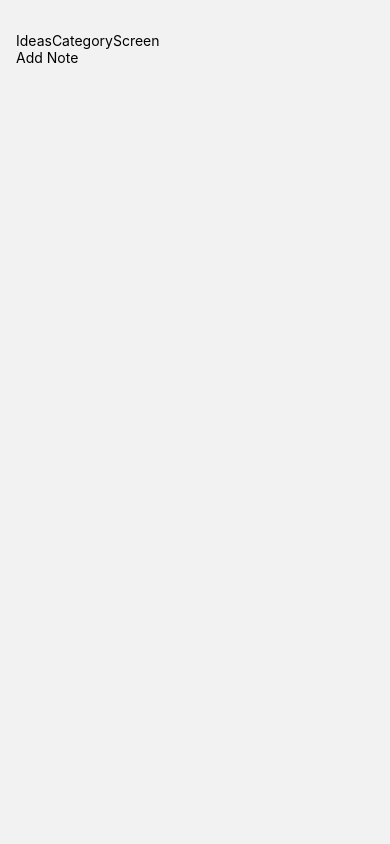
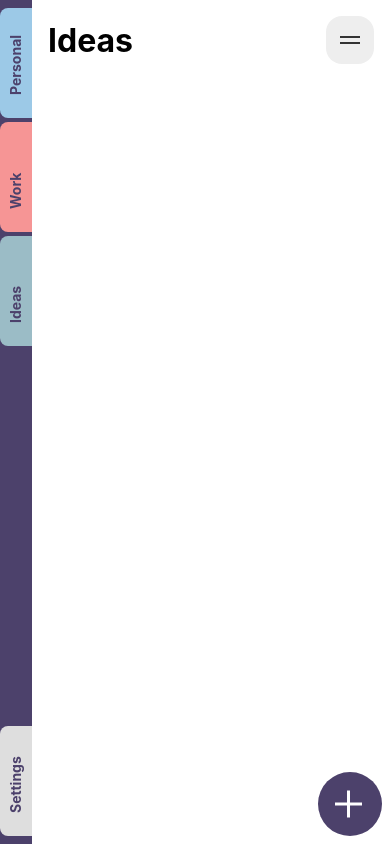
Before and after one commit to GretaVait/react-native-todo-app, a React Native app: screen /IdeasCategoryScreen in a window 390 px wide. Built offline with nearby package versions, Linux system fonts and the light colour scheme.

Commit message:
categories left tab

```diff
--- a/App.jsx
+++ b/App.jsx
@@ -26,7 +26,11 @@ export default function App() {
       <SafeAreaProvider>
         <NavigationContainer>
           <SafeAreaView style={{ flex: 1 }}>
-            <KeyboardAvoidingView behavior={Platform.OS === 'ios' ? 'height' : 'height'} style={{ flex: 1 }}>
+            <KeyboardAvoidingView behavior={Platform.OS === 'ios' ? 'height' : 'height'} style={{ flex: 1, flexDirection: 'row' }}>
+
+              <View style={{ width: 32 }}>
+                <Catgories  />
+              </View>
 
               <Stack.Navigator>
                 <Stack.Screen name="HomeScreen" component={HomeScreen} options={{ headerShown: false }} />
--- a/components/Categories.jsx
+++ b/components/Categories.jsx
@@ -1,20 +1,26 @@
 // Base
-import React from 'react'
+import React, { useEffect } from 'react'
 import { View, Text, StyleSheet, TouchableOpacity } from 'react-native'
 // Navigation
 import { useNavigation } from '@react-navigation/core'
+// Redux
+import { useDispatch } from 'react-redux'
+import { useSelector } from 'react-redux'
+import { toggleCategory } from '../redux/actions/categoryActions'
 // Colors
 import colors from '../constants/colors'
 
-const Catgories = () => {
+const Catgories = ({ active }) => {
   const nav = useNavigation()
+  const dispatch = useDispatch()
+  const category = useSelector(state => state.category)
 
   const data = [
     {
       id: 456,
       title: 'Personal',
       screen: 'HomeScreen',
-      color: '#FFF'
+      color: '#9CC9E7'
     },
     {
       id: 123,
@@ -30,13 +36,18 @@ const Catgories = () => {
     },
   ]
 
+  const handleCategoryPress = (screen, category) => {
+    nav.navigate(screen)
+    dispatch(toggleCategory(category))
+  }
+
   return (
     <View style={styles.categoriesList}>
 
       <View>
         {
           data.map(item => (
-            <TouchableOpacity key={item.id} style={{ ...styles.category, backgroundColor: item.color }} onPress={() => { nav.navigate(item.screen) }}>
+            <TouchableOpacity key={item.id} style={{ ...styles.category, backgroundColor: category.activeItem === item.title ? '#FFF' : item.color }} onPress={() => { handleCategoryPress(item.screen, item.title) }}>
               <Text style={styles.categoryText}>{item.title}</Text>
             </TouchableOpacity>
           ))
--- /dev/null
+++ b/redux/actions/categoryActions.js
@@ -0,0 +1,7 @@
+// Actions
+const toggleCategory = (activeItem) => ({
+  type: "TOGGLE_CATEGORY",
+  activeItem
+})
+
+export { toggleCategory }
--- /dev/null
+++ b/redux/reducers/categoryReducer.js
@@ -0,0 +1,17 @@
+const categoryInitialState = {
+  activeItem: 'personal'
+}
+
+const categoryReducer = (state = categoryInitialState, action) => {
+  switch (action.type) {
+    case 'TOGGLE_CATEGORY':
+      return {
+        ...state,
+        activeItem: action.activeItem
+      }
+    default:
+      return state
+  }
+}
+
+export default categoryReducer
--- a/redux/reducers/noteReducer.js
+++ b/redux/reducers/noteReducer.js
@@ -24,7 +24,7 @@ export default (state = initialState, action) => {
           body: '',
           date: 0,
           file: [],
-          category: 'personal',
+          category: '',
           completed: false,
           deleted: false,
           pinned: true,
--- a/redux/store.js
+++ b/redux/store.js
@@ -1,8 +1,10 @@
 import { combineReducers, createStore } from "redux"
+import categoryReducer from "./reducers/categoryReducer";
 import noteReducer from "./reducers/noteReducer"
 
 const reducer = combineReducers({
-  notes: noteReducer
+  notes: noteReducer,
+  category: categoryReducer
 });
 
 const store = createStore(reducer)
--- a/screens/HomeScreen.jsx
+++ b/screens/HomeScreen.jsx
@@ -1,26 +1,11 @@
 // Base
 import React, { useEffect, useState } from 'react'
-import { View, Text, StyleSheet, TouchableOpacity, FlatList, SectionList, ScrollView } from 'react-native'
-// Lib
-import { Icon } from 'react-native-elements'
-// Navigation
-import { useNavigation } from '@react-navigation/core'
-// Colors
-import colors from '../constants/colors'
 // Comp
-import Container from '../components/Container'
-import ButtonSmall from '../components/ButtonSmall'
-import Note from '../components/Note'
-import Catgories from '../components/Categories'
+import Category from '../sections/Category'
 // Redux
 import { useSelector } from 'react-redux'
-import { completeNote, updateNote } from '../redux/actions/noteActions'
-import { useDispatch } from 'react-redux'
-import Title from '../components/Title'
 
 const HomeScreen = ({ navigation }) => {
-  const nav = useNavigation()
-  const dispatch = useDispatch()
   const notes = useSelector(state => state.notes)
   const [notesList, setNoteList] = useState([])
 
@@ -31,91 +16,18 @@ const HomeScreen = ({ navigation }) => {
     setNoteList([
       {
         title: 'Pinned',
-        data: sortedNotes.filter(note => note.pinned === true)
+        data: sortedNotes.filter(note => note.pinned === true && note.category === 'personal')
       },
       {
         title: 'Upcoming',
-        data: sortedNotes.filter(note => note.pinned === false)
+        data: sortedNotes.filter(note => note.pinned === false && note.category === 'personal')
       }
     ])
   }, [notes])
 
   return (
-    <View style={{ flex: 1, flexDirection: 'row' }}>
-      <View style={{ width: 32 }}>
-        <Catgories />
-      </View>
-
-      <Container>
-        <View style={styles.header}>
-          <Text style={styles.title}>Reminders</Text>
-
-          <ButtonSmall>
-            <View style={{ ...styles.menuLine, marginBottom: 4 }} />
-            <View style={styles.menuLine} />
-          </ButtonSmall>
-
-        </View>
-
-        <SectionList
-          sections={notesList}
-          keyExtractor={(item, index) => item + index}
-          renderItem={({ item }) => (
-            <Note
-              title={item.title}
-              body={item.body}
-              date="Today, 4:30PM"
-              completed={item.completed}
-              id={item.id}
-              handleCompleteNote={() => { dispatch(completeNote(item.id)) }}
-              navigation={navigation}
-              // handleEditNote={handleEditNote}
-            />
-          )}
-          renderSectionHeader={({ section: { title }, section }) => (
-            section.data.length > 0 &&
-              <Title style={styles.subtitle}>{title}</Title>
-          )}
-        />
-
-        <TouchableOpacity style={ styles.addNoteButton } onPress={() => { nav.navigate('NoteScreen') }}>
-          <Icon name="add-outline" type="ionicon" size={48} color="white" />
-        </TouchableOpacity>
-      </Container>
-    </View>
+    <Category navigation={navigation} title="Personal" notes={notesList} />
   )
 }
 
-const styles = StyleSheet.create({
-  header: {
-    flexDirection: 'row',
-    alignItems: 'center',
-    justifyContent: 'space-between',
-    marginBottom: 32
-  },
-  title: {
-    fontSize: 32,
-    fontWeight: 'bold'
-  },
-  addNoteButton: {
-    position: 'absolute',
-    bottom: 8,
-    right: 8,
-    backgroundColor: colors.purple,
-    borderRadius: 500,
-    width: 64,
-    height: 64,
-    alignItems: 'center',
-    justifyContent: 'center'
-  },
-  menuLine: {
-    width: 20,
-    height: 2,
-    backgroundColor: colors.black,
-  },
-  subtitle: {
-    marginBottom: 8
-  }
-})
-
 export default HomeScreen
--- a/screens/IdeasCategoryScreen.jsx
+++ b/screens/IdeasCategoryScreen.jsx
@@ -1,28 +1,32 @@
 // Base
-import React from 'react'
-import { View, Text, StyleSheet, TouchableOpacity } from 'react-native'
-// Navigation
-import { useNavigation } from '@react-navigation/core'
+import React, { useEffect, useState } from 'react'
+// Redux
+import { useSelector } from 'react-redux'
+import Category from '../sections/Category'
 
-const IdeasCategoryScreen = () => {
-  const nav = useNavigation()
+const IdeasCategoryScreen = ({ navigation }) => {
+  const notes = useSelector(state => state.notes)
+  const [notesList, setNoteList] = useState([])
+
+  useEffect(() => {
+    console.log(notes, 'note')
+    const sortedNotes = notes.sort((a, b) => { return b.id - a.id })
+
+    setNoteList([
+      {
+        title: 'Pinned',
+        data: sortedNotes.filter(note => note.pinned === true && note.category === 'work')
+      },
+      {
+        title: 'Upcoming',
+        data: sortedNotes.filter(note => note.pinned === false && note.category === 'work')
+      }
+    ])
+  }, [notes])
 
   return (
-    <View style={styles.container}>
-      <Text>IdeasCategoryScreen</Text>
-      <TouchableOpacity onPress={() => { nav.navigate('NoteScreen') }}>
-        <Text>Add Note</Text>
-      </TouchableOpacity>
-    </View>
+    <Category navigation={navigation} title="Ideas" notes={notesList} />
   )
 }
 
-const styles = StyleSheet.create({
-  container: {
-    flex: 1,
-    paddingVertical: 32,
-    paddingHorizontal: 16
-  }
-})
-
 export default IdeasCategoryScreen
--- a/screens/NoteScreen.jsx
+++ b/screens/NoteScreen.jsx
@@ -25,7 +25,8 @@ const NoteScreen = ({ route }) => {
   const [note, setNote] = useState({
     title: '',
     body: '',
-    pinned: false
+    pinned: false,
+    category: 'personal'
   })
 
   useEffect(() => {
@@ -35,7 +36,8 @@ const NoteScreen = ({ route }) => {
       setNote({
         title: noteToEdit[0]?.title,
         body: noteToEdit[0]?.body,
-        pinned: noteToEdit[0]?.pinned
+        pinned: noteToEdit[0]?.pinned,
+        category: noteToEdit[0]?.category
       })
     }
   }, [route.params?.noteId])
@@ -44,7 +46,8 @@ const NoteScreen = ({ route }) => {
     const newNote = {
       title: note.title,
       body: note.body || '',
-      pinned: note.pinned
+      pinned: note.pinned,
+      category: note.category
     }
     if (route.params?.noteId) {
       dispatch(updateNote({ noteId: route.params.noteId, note: newNote }))
@@ -120,10 +123,56 @@ const NoteScreen = ({ route }) => {
             }))
           }}
         />
+
+        <Title>Category</Title>
+        <View style={styles.categoriesList}>
+          <CategoryItem
+            title="Personal"
+            color="#9CC9E7"
+            active={note.category === 'personal'}
+            onSelect={() => {
+              setNote((prevState) => ({
+                ...prevState,
+                category: 'personal'
+              }))
+            }}
+          />
+          <CategoryItem
+            title="Work"
+            color="#F69595"
+            active={note.category === 'work'}
+            onSelect={() => {
+              setNote((prevState) => ({
+                ...prevState,
+                category: 'work'
+              }))
+            }}
+          />
+          <CategoryItem
+            title="Ideas"
+            color="#9BBCC6"
+            active={note.category === 'ideas'}
+            onSelect={() => {
+              setNote((prevState) => ({
+                ...prevState,
+                category: 'ideas'
+              }))
+            }}
+          />
+        </View>
       </View>
     </Container>
   )
 }
+
+const CategoryItem = ({ title, color, active, onSelect }) => (
+  <TouchableOpacity style={{ ...styles.category, backgroundColor: color }} onPress={onSelect}>
+    <View style={{ ...styles.categorySelected, opacity: active ? 1 : 0 }}>
+      <Icon name="checkmark-outline" type="ionicon" size={10} color="white" />
+    </View>
+    <Text style={styles.categoryText}>{title}</Text>
+  </TouchableOpacity>
+)
 
 const styles = StyleSheet.create({
   input: {
@@ -148,6 +197,32 @@ const styles = StyleSheet.create({
   },
   actionsButton: {
     marginRight: 8
+  },
+  categoriesList: {
+    flexDirection: 'row',
+    flexWrap: 'wrap'
+  },
+  category: {
+    position: 'relative',
+    paddingHorizontal: 16,
+    paddingVertical: 8,
+    borderRadius: 8,
+    marginRight: 16,
+  },
+  categoryText: {
+    color: colors.purple,
+    fontWeight: 'bold'
+  },
+  categorySelected: {
+    alignItems: 'center',
+    justifyContent: 'center',
+    position: 'absolute',
+    top: -4,
+    right: -4,
+    backgroundColor: colors.purple,
+    borderRadius: 500,
+    width: 16,
+    height: 16
   }
 })
 
--- a/screens/WorkCategoryScreen.jsx
+++ b/screens/WorkCategoryScreen.jsx
@@ -1,28 +1,32 @@
 // Base
-import React from 'react'
-import { View, Text, StyleSheet, TouchableOpacity } from 'react-native'
-// Navigation
-import { useNavigation } from '@react-navigation/core'
+import React, { useEffect, useState } from 'react'
+// Redux
+import { useSelector } from 'react-redux'
+import Category from '../sections/Category'
 
-const WorkCategoryScreen = () => {
-  const nav = useNavigation()
+const WorkCategoryScreen = ({ navigation }) => {
+  const notes = useSelector(state => state.notes)
+  const [notesList, setNoteList] = useState([])
+
+  useEffect(() => {
+    console.log(notes, 'note')
+    const sortedNotes = notes.sort((a, b) => { return b.id - a.id })
+
+    setNoteList([
+      {
+        title: 'Pinned',
+        data: sortedNotes.filter(note => note.pinned === true && note.category === 'work')
+      },
+      {
+        title: 'Upcoming',
+        data: sortedNotes.filter(note => note.pinned === false && note.category === 'work')
+      }
+    ])
+  }, [notes])
 
   return (
-    <View style={styles.container}>
-      <Text>WorkCategoryScreen</Text>
-      <TouchableOpacity onPress={() => { nav.navigate('NoteScreen') }}>
-        <Text>Add Note</Text>
-      </TouchableOpacity>
-    </View>
+    <Category navigation={navigation} title="Work" notes={notesList} />
   )
 }
 
-const styles = StyleSheet.create({
-  container: {
-    flex: 1,
-    paddingVertical: 32,
-    paddingHorizontal: 16
-  }
-})
-
 export default WorkCategoryScreen
--- /dev/null
+++ b/sections/Category.jsx
@@ -0,0 +1,100 @@
+// Base
+import React from 'react'
+import { View, Text, StyleSheet, TouchableOpacity, SectionList } from 'react-native'
+// Lib
+import { Icon } from 'react-native-elements'
+// Navigation
+import { useNavigation } from '@react-navigation/core'
+// Colors
+import colors from '../constants/colors'
+// Comp
+import Container from '../components/Container'
+import ButtonSmall from '../components/ButtonSmall'
+import Note from '../components/Note'
+import Catgories from '../components/Categories'
+// Redux
+import { completeNote } from '../redux/actions/noteActions'
+import { useDispatch } from 'react-redux'
+import Title from '../components/Title'
+
+const Category = ({ navigation, title, notes }) => {
+  const nav = useNavigation()
+  const dispatch = useDispatch()
+
+  return (
+    // <View style={{ flex: 1, flexDirection: 'row' }}>
+    //   <View style={{ width: 32 }}>
+    //     <Catgories active={title} />
+    //   </View>
+    // </View>
+    <Container>
+      <View style={styles.header}>
+        <Text style={styles.title}>{title}</Text>
+
+        <ButtonSmall>
+          <View style={{ ...styles.menuLine, marginBottom: 4 }} />
+          <View style={styles.menuLine} />
+        </ButtonSmall>
+
+      </View>
+
+      <SectionList
+        sections={notes}
+        keyExtractor={(item, index) => item + index}
+        renderItem={({ item }) => (
+          <Note
+            title={item.title}
+            body={item.body}
+            date="Today, 4:30PM"
+            completed={item.completed}
+            id={item.id}
+            handleCompleteNote={() => { dispatch(completeNote(item.id)) }}
+            navigation={navigation}
+          />
+        )}
+        renderSectionHeader={({ section: { title }, section }) => (
+          section.data.length > 0 &&
+            <Title style={styles.subtitle}>{title}</Title>
+        )}
+      />
+
+      <TouchableOpacity style={ styles.addNoteButton } onPress={() => { nav.navigate('NoteScreen') }}>
+        <Icon name="add-outline" type="ionicon" size={48} color="white" />
+      </TouchableOpacity>
+    </Container>
+  )
+}
+
+const styles = StyleSheet.create({
+  header: {
+    flexDirection: 'row',
+    alignItems: 'center',
+    justifyContent: 'space-between',
+    marginBottom: 32
+  },
+  title: {
+    fontSize: 32,
+    fontWeight: 'bold'
+  },
+  addNoteButton: {
+    position: 'absolute',
+    bottom: 8,
+    right: 8,
+    backgroundColor: colors.purple,
+    borderRadius: 500,
+    width: 64,
+    height: 64,
+    alignItems: 'center',
+    justifyContent: 'center'
+  },
+  menuLine: {
+    width: 20,
+    height: 2,
+    backgroundColor: colors.black,
+  },
+  subtitle: {
+    marginBottom: 8
+  }
+})
+
+export default Category
```
